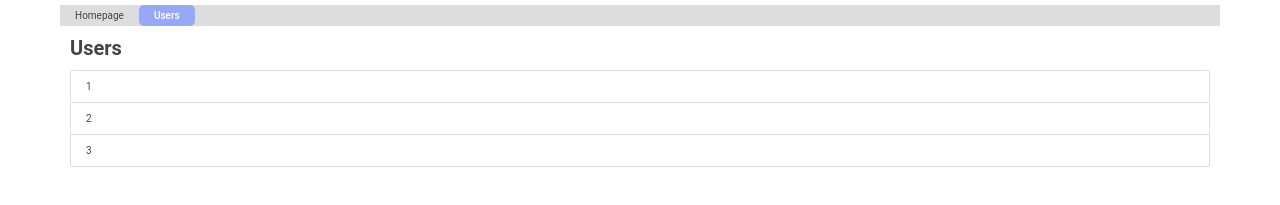
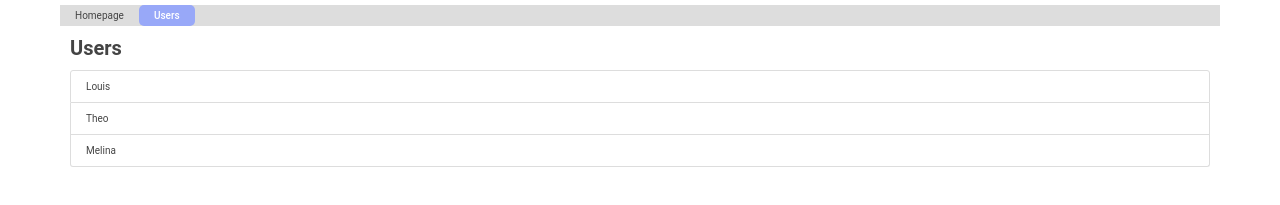
Before and after one commit to Felipebarcon/dyma-angular-formation, an Angular app in the folder routing/: page /users in a window 1280 px wide. Shown: the part 145-350 px from the top of the page. Built offline with nearby package versions, Linux system fonts and the light colour scheme.

Commit message:
ActivatedRoute et params

```diff
--- /dev/null
+++ b/routing/src/app/user/user.component.html
@@ -0,0 +1,5 @@
+<h1 class="m-10">User</h1>
+<ul class="list--primary">
+  <li>id: {{ id }}</li>
+  <li>name: {{ name }}</li>
+</ul>
--- /dev/null
+++ b/routing/src/app/user/user.component.ts
@@ -0,0 +1,22 @@
+import { Component, OnInit } from '@angular/core';
+import { ActivatedRoute, ParamMap } from '@angular/router';
+
+@Component({
+  selector: 'app-user',
+  templateUrl: './user.component.html',
+  styleUrls: ['./user.component.scss'],
+})
+export class UserComponent implements OnInit {
+  public id: string | null;
+  public name: string | null;
+
+  constructor(private activatedRoute: ActivatedRoute) {}
+
+  ngOnInit(): void {
+    //console.log(this.activatedRoute);
+    this.activatedRoute.paramMap.subscribe((paramMap: ParamMap) => {
+      this.id = paramMap.get('id');
+      this.name = paramMap.get('name');
+    });
+  }
+}
--- a/routing/src/app/users/users.component.html
+++ b/routing/src/app/users/users.component.html
@@ -1,6 +1,8 @@
 <h1 class="m-10">Users</h1>
 <ul class="list--primary m-10">
-  <li>1</li>
-  <li>2</li>
-  <li>3</li>
+  <li
+    *ngFor="let user of users"
+    [routerLink]="[user.id, user.name]"
+  >{{ user.name }}
+  </li>
 </ul>
--- a/routing/src/app/users/users.component.ts
+++ b/routing/src/app/users/users.component.ts
@@ -1,15 +1,32 @@
 import { Component, OnInit } from '@angular/core';
+
+interface User {
+  id: number;
+  name: string;
+}
 
 @Component({
   selector: 'app-users',
   templateUrl: './users.component.html',
-  styleUrls: ['./users.component.scss']
+  styleUrls: ['./users.component.scss'],
 })
 export class UsersComponent implements OnInit {
+  public users: User[] = [
+    {
+      id: 1,
+      name: 'Louis',
+    },
+    {
+      id: 2,
+      name: 'Theo',
+    },
+    {
+      id: 3,
+      name: 'Melina',
+    },
+  ];
 
-  constructor() { }
+  constructor() {}
 
-  ngOnInit(): void {
-  }
-
+  ngOnInit(): void {}
 }
```
Also changed, not shown: routing/src/app/app.module.ts (+11 -1 lines), routing/src/app/user/user.component.scss (added).
